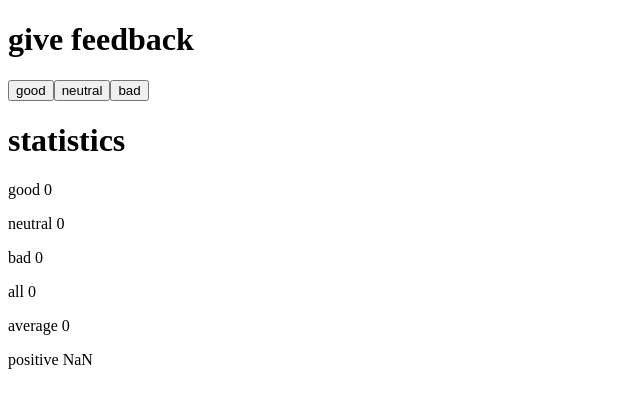
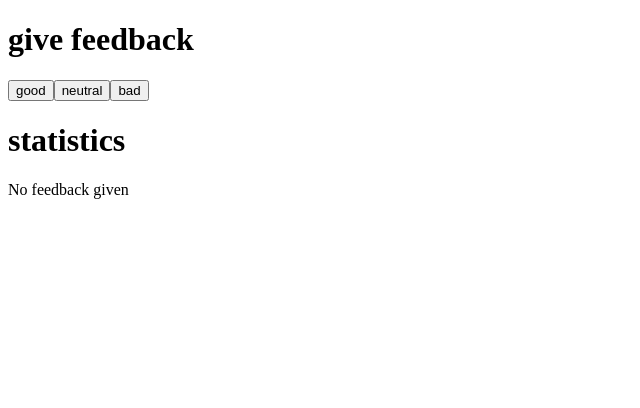
Before and after one commit to monaanvari/FullStackOpen, a React (Vite) app in the folder Part1c/: page / in a window 1280 px wide. Shown: the top 408 px of the page, without its empty margins (0-640 px from the left). Built offline with nearby package versions, Linux system fonts and the light colour scheme; the HTML template or start-up script is replaced by a standard one.

Commit message:
1.9: unicafe step 4

```diff
--- a/Part1c/src/App.jsx
+++ b/Part1c/src/App.jsx
@@ -42,21 +42,30 @@ const App = () => {
   </>
   }
 
-  return (
-    <div>
+  const Base = () => {
+    return <>
     <Header text="give feedback"/>
     <Button text="good" onClick={handleGoodReview}/>
     <Button text="neutral" onClick={handleNeutralReview}/>
     <Button text="bad" onClick={handleBadReview}/>
     <Header text="statistics"/>
+    </>
+  }
+  if (good != 0 || bad != 0 || neutral != 0) {
+    return <>
+    <Base/>
     <Statistics text = "good" stat = {good}/>
     <Statistics text = "neutral" stat = {neutral}/>
     <Statistics text = "bad" stat = {bad}/>
     <Statistics text = "all" stat = {good + bad + neutral}/>
     <Statistics text = "average" stat = {(good - bad)/3}/>
     <Statistics text = "positive" stat = {good / (good + bad + neutral)}/>
-    </div>
-  )
+    </>
+  }
+  return <>
+  <Base/>
+  <p>No feedback given</p>
+  </>
 }
 
 export default App
```
Lines whose indentation alone changed are shown as unchanged.
